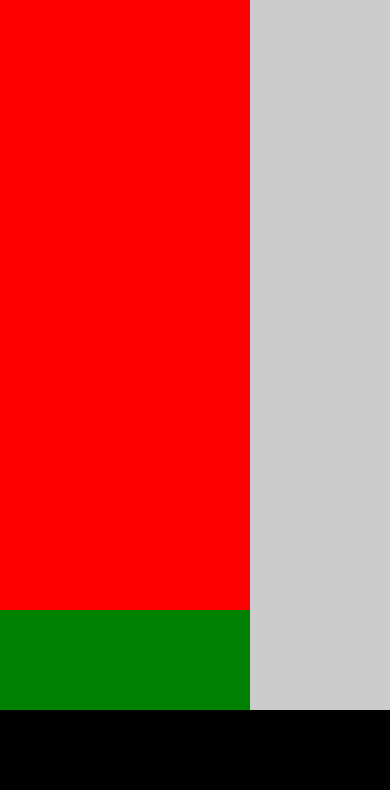
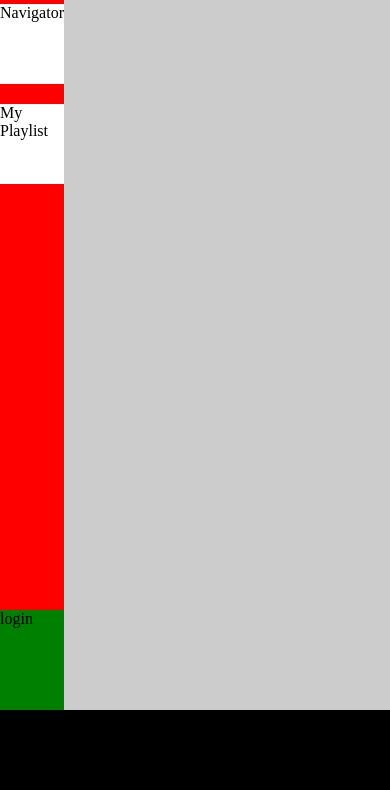
Before and after one commit to IvanDF/IvanDF-html-css-spotifyweb, a plain HTML site: page index.html in a window 390 px wide. Shown: the part 34-824 px from the top of the page. Drawn offline with Linux system fonts and the light colour scheme.

Commit message:
Aside responsive

```diff
--- a/css/style.css
+++ b/css/style.css
@@ -7,6 +7,11 @@
   margin: 0;
   padding: 0;
   box-sizing: border-box;
+}
+
+/* DEBUG */
+.box {
+  background: #fff;
 }
 
 /* APP */
@@ -36,7 +41,12 @@
 .menu-left-nav {
   flex-grow: 1;
   background: red;
+}
 
+.menu-left-nav .box {
+  margin: 20px 0;
+  height: 80px;
+  width: 100%;
 }
 
 .menu-left-login {
@@ -50,3 +60,14 @@
   height: 100px;
   background: #000;
 }
+
+/* MEDIA QUERY */
+/* SMARTPHONE */
+@media screen and (max-width: 600px){
+
+  /* ASIDE */
+  .menu-left {
+    flex-basis: 60px
+  }
+
+}
--- a/index.html
+++ b/index.html
@@ -15,9 +15,23 @@
       <!-- MENU LEFT -->
       <aside class="menu-left">
         <!-- MENU LEFT NAVBAR -->
-        <div class="menu-left-nav"></div>
+        <div class="menu-left-nav">
+          <div class="left-nav-logo">
+            <img src="" alt="Spotify">
+          </div>
+          <div class="left-nav-list">
+            <ul class="navigator">
+              <li class="box">Navigator</li>
+            </ul>
+            <ul class="playlist">
+              <li class="box">My Playlist</li>
+            </ul>
+          </div>
+        </div>
         <!-- MENU LEFT LOGIN -->
-        <div class="menu-left-login"></div>
+        <div class="menu-left-login">
+          login
+        </div>
       </aside>
       <!-- UPGRADE -->
       <div class="upgrade"></div>
```
